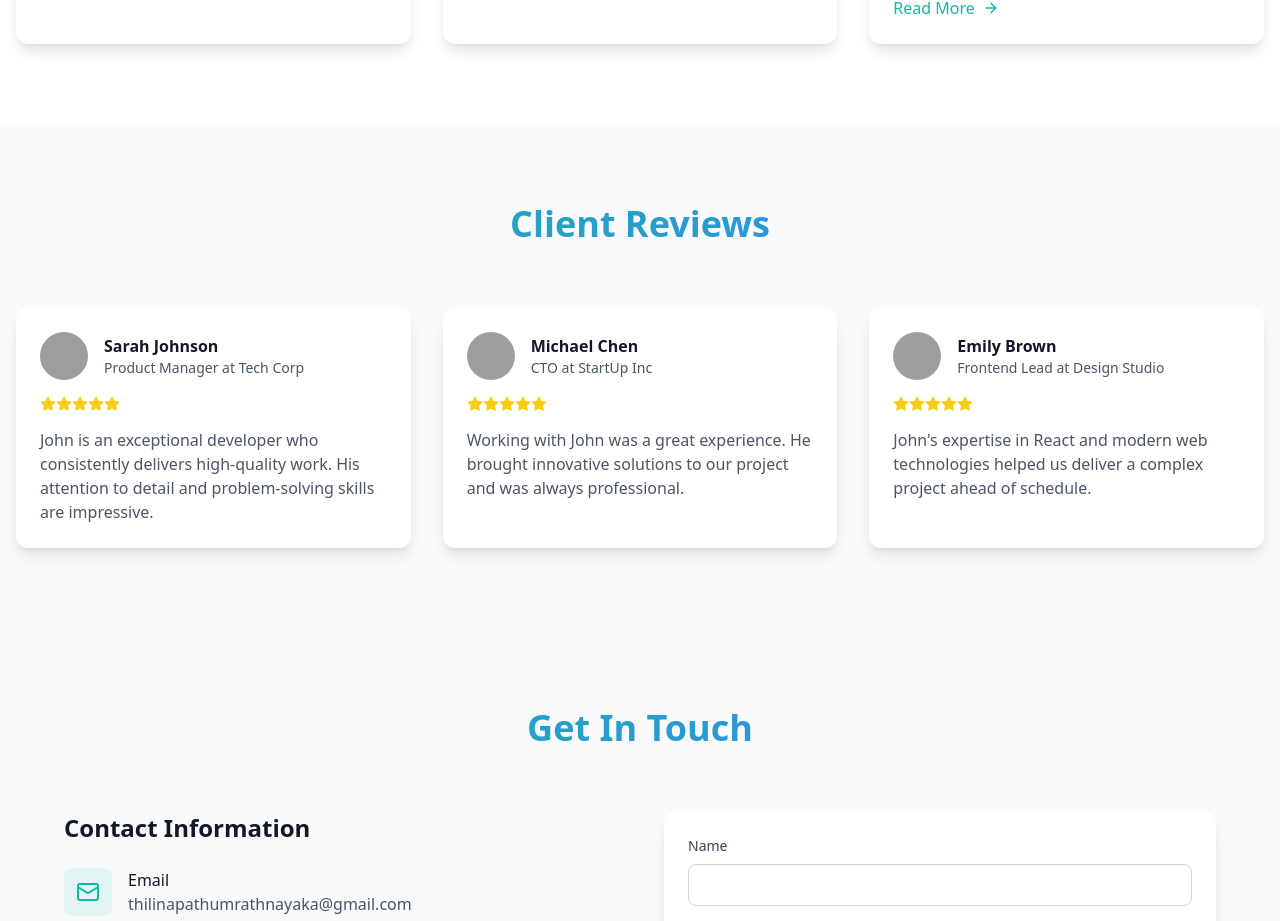
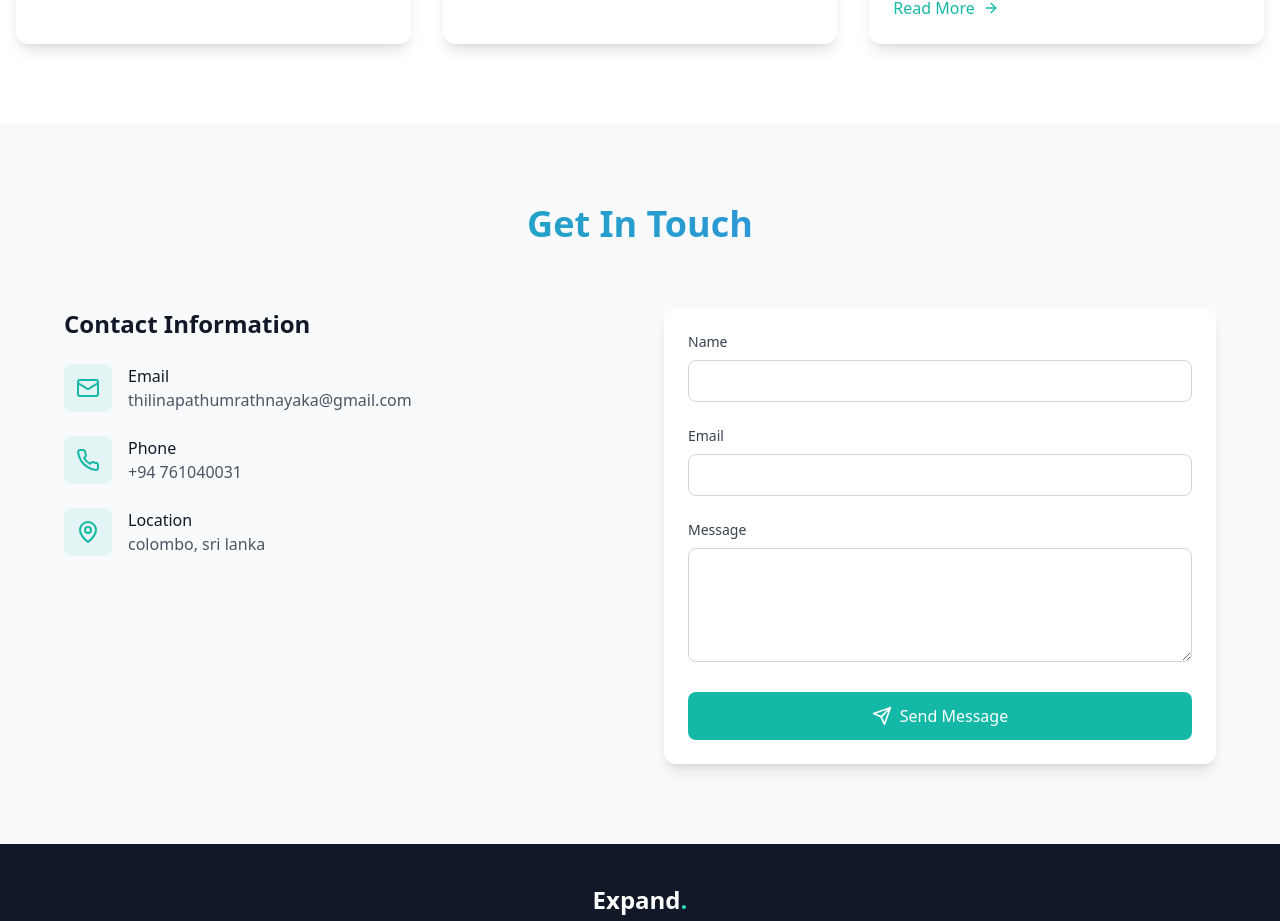
Before and after one commit to PathumRathnayaka/Portfolio_React, a React (Vite) app: page / in a window 1280 px wide. Shown: the part 3076-3997 px from the top of the page. Built offline with nearby package versions, Linux system fonts and the light colour scheme; grey boxes are pictures that could not be loaded.

Commit message:
edit app.tsx

```diff
--- a/src/App.tsx
+++ b/src/App.tsx
@@ -5,7 +5,7 @@ import About from './components/About';
 import Services from './components/Services';
 import Projects from './components/Projects';
 import Articles from './components/Articles';
-import Testimonials from './components/Testimonials';
+/*import Testimonials from './components/Testimonials';*/
 import Contact from './components/Contact';
 import Footer from "./components/Footer.tsx";
 
@@ -37,7 +37,7 @@ function App() {
         <Services />
         <Projects />
         <Articles />
-        <Testimonials />
+        {/*<Testimonials />*/}
         <Contact />
         <Footer/>
       </main>
```
